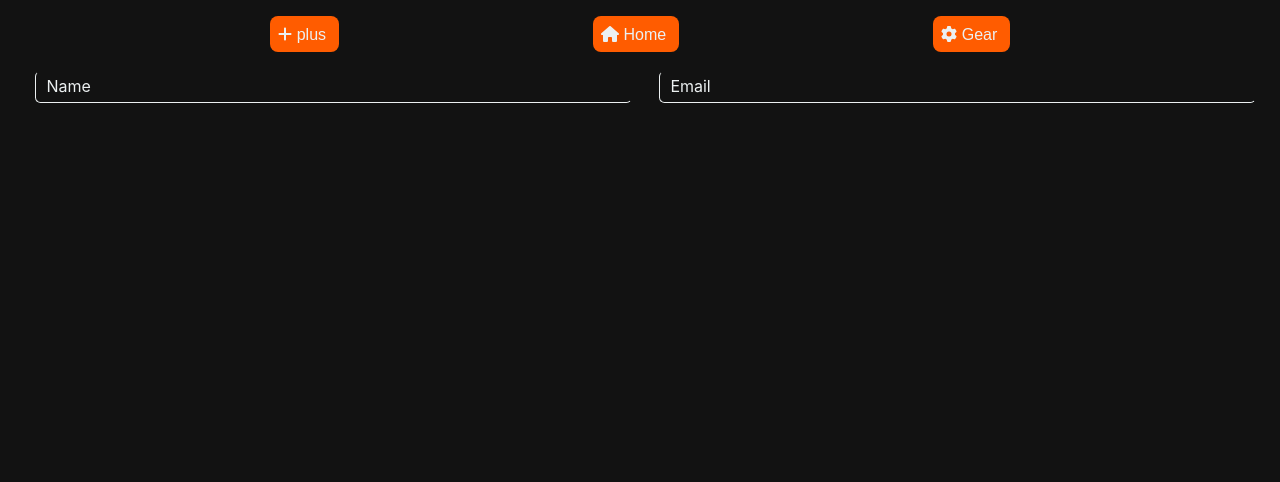
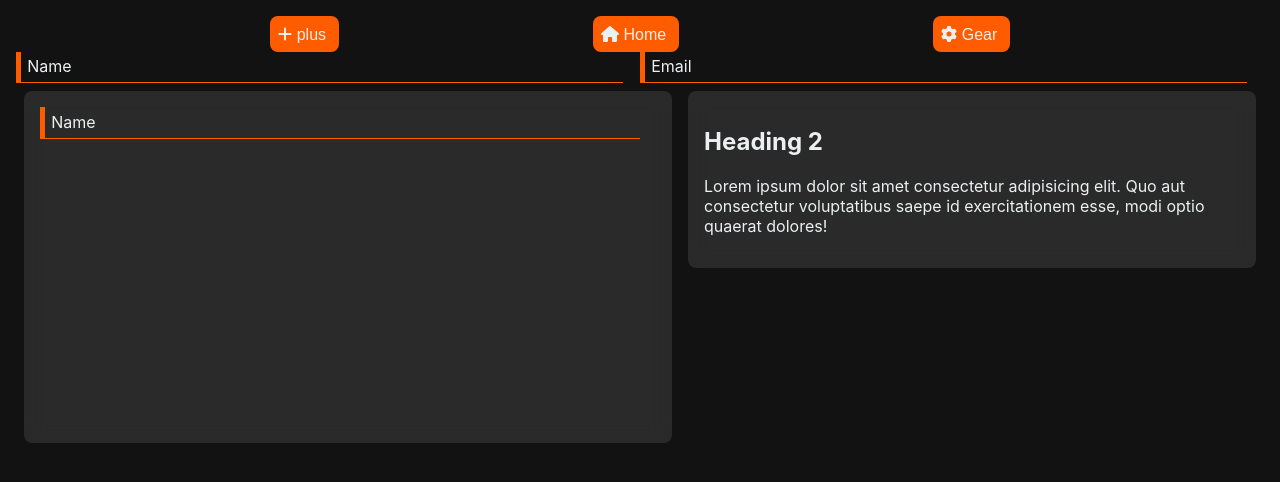
Before and after one commit to RajveerNarang/raghuweb, a React (Vite) app: page / in a window 1280 px wide. Shown: the top 482 px of the page. Built offline with nearby package versions, Linux system fonts and the light colour scheme.

Commit message:
Incomplete GlassCard and some additional css changes

```diff
--- a/src/mfaComponents/Basics/Elements.jsx
+++ b/src/mfaComponents/Basics/Elements.jsx
@@ -3,6 +3,7 @@ import Button from './Button/Button'
 import styles from './element.module.scss'
 import { faGear, faHome, faPlus } from '@fortawesome/free-solid-svg-icons'
 import Input from './Input/Input'
+import GlassCard from './GlassBox/GlassCard'
 
 const Elements = () => {
   return (
@@ -16,6 +17,15 @@ const Elements = () => {
 			<Input inputType={'text'} labelText={'Name'} inputNameId={'name'} />
 			<Input inputType={'email'} labelText={'Email'} inputNameId={'email'} />
 		</div>
+		<div className={`${styles.flex__right}`}>
+			<GlassCard width={'100vw'} height={'25vw'}>
+				<Input inputType={'text'} labelText={'Name'} inputNameId={'name'} />
+			</GlassCard>
+			<GlassCard>
+				<h2>Heading 2</h2>
+				<p>Lorem ipsum dolor sit amet consectetur adipisicing elit. Quo aut consectetur voluptatibus saepe id exercitationem esse, modi optio quaerat dolores!</p>
+			</GlassCard>
+		</div>
 	</div>
   )
 }
--- /dev/null
+++ b/src/mfaComponents/Basics/GlassBox/GlassCard.jsx
@@ -0,0 +1,17 @@
+import React from 'react'
+import PropTypes from 'prop-types'
+import styles from './glass.module.scss'
+
+const GlassCard = ({ children, width, height }) => {
+  return (
+	<section className={styles.container} style={{width, height}}>
+		{children}
+	</section>
+  )
+}
+
+GlassCard.propTypes = {
+  children: PropTypes.node.isRequired,
+};
+
+export default GlassCard
--- /dev/null
+++ b/src/mfaComponents/Basics/GlassBox/glass.module.scss
@@ -0,0 +1,15 @@
+@import '../../../index.scss';
+
+.container {
+	position: relative;
+	background: $dark-glasseffect;
+	backdrop-filter: saturate(180%) blur(10px);
+	margin: 0.5rem;
+
+	color: $dark-text;
+	// box-shadow: 0 0 1.1rem inset $dark-primary;
+	border-radius: 0.5rem;
+	padding: 1rem;
+
+	min-width: 25dvw;
+}
--- a/src/mfaComponents/Basics/Input/input.module.scss
+++ b/src/mfaComponents/Basics/Input/input.module.scss
@@ -1,13 +1,10 @@
 @import '../../../index.scss';
-/* AnimatedInput.scss */
 
 .input__container {
 	position: relative;
 	width: 100%;
-	margin: 1.2rem;
 
 	min-width: 25%;
-	// min-height: 2rem;
 
 	&.focused {
 	  label {
@@ -31,16 +28,16 @@
 	}
 
 	.input {
-	  width: 100%;
+	  width: 95%;
 	  padding: 0.3rem;
 	//   border: 1px solid $dark-text;
 	  border: {
-		width: 1px;
-		color: transparent transparent $dark-text $dark-text ;
+		width: 0 0 1px 5px;
+		color: transparent transparent $dark-primary $dark-primary ;
 		style: solid;
 	  };
 
-	  border-radius: 0.35rem;
+	//   border-radius: 0.35rem;
 	  font-size: 1.1rem;
 	  transition: border-color 0.3s ease;
 	  outline: none;
--- a/src/style/_variable.scss
+++ b/src/style/_variable.scss
@@ -9,8 +9,9 @@
 // Colors for Dark Theme
 $dark-primary: #ff5c00; // Orange as the dominant color
 $dark-secondary: #121212; // Complementary color
-$dark-accent: #34495e; // Neutral color
-$dark-background: #2c3e50;
+$dark-accent: #729bc4; // Neutral color
+// $dark-glasseffect: #0000001a;
+$dark-glasseffect: #ffffff1a;
 $dark-text: #ecf0f1;
 $dark-primary-hover: #ff6c00;
 $placeholder: #888888;
```
Also changed, not shown: src/mfaComponents/Basics/Input/Input.jsx (+7 -0 lines).
